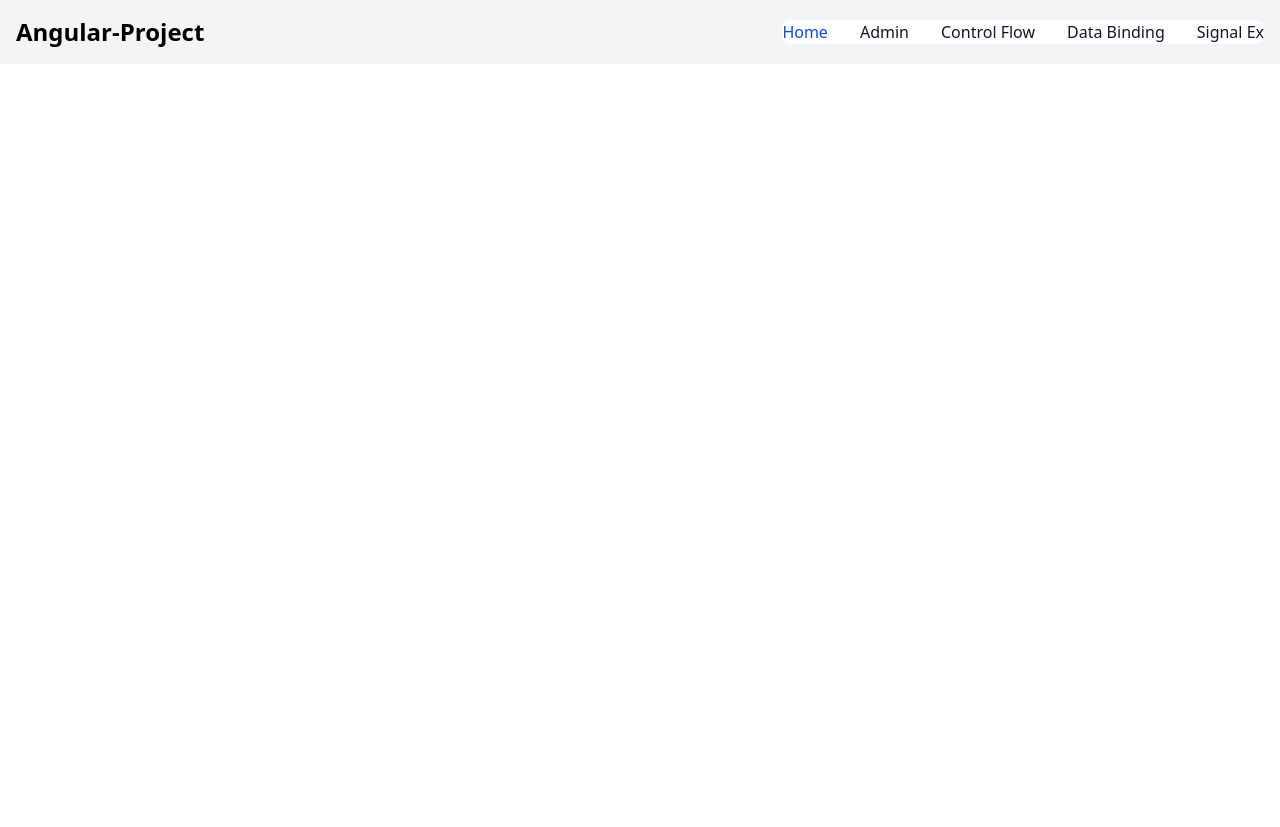
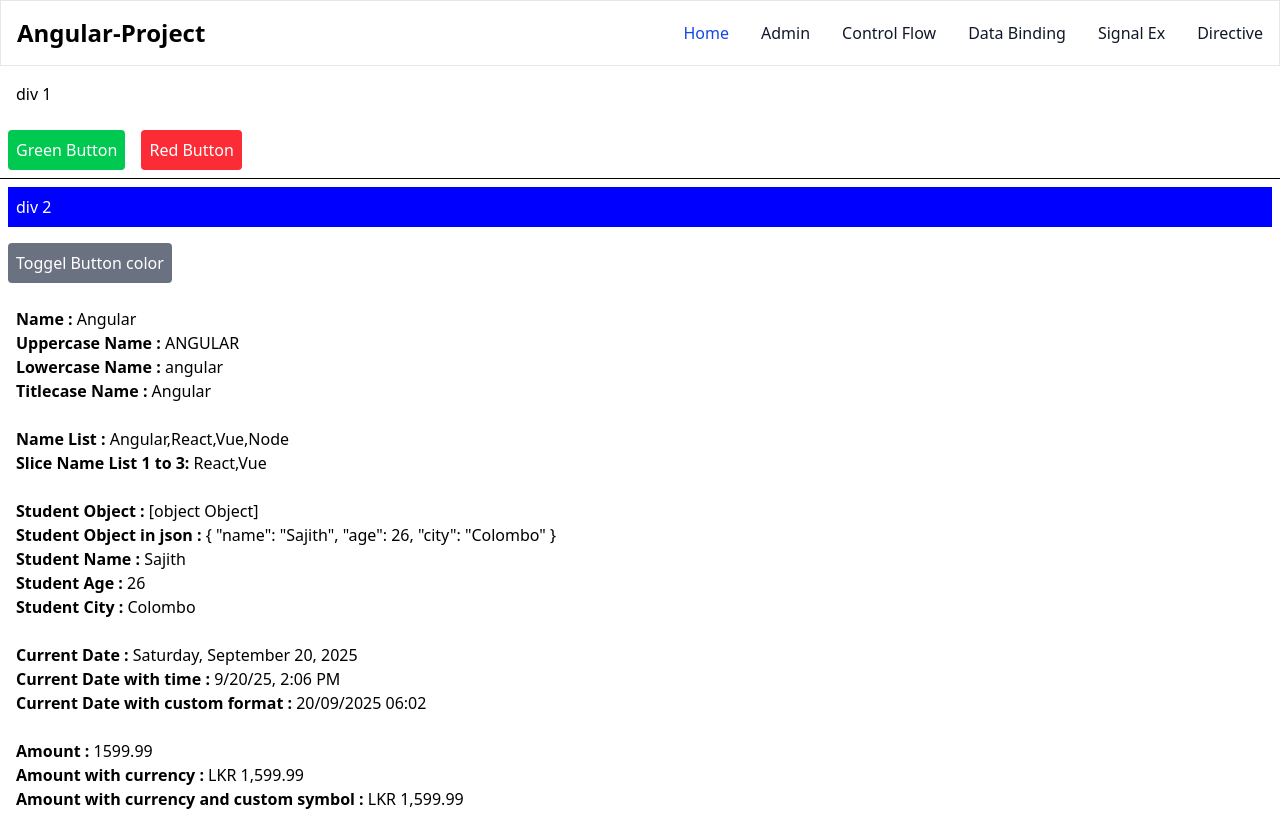
Before and after one commit to sajith-jeewantha/Angular-Project, an Angular app: page /att-directive in a window 1280 px wide. Before the commit this address led to /. Before the commit the page ends 800 px from the top, so only its background shows below. Built offline with nearby package versions, Linux system fonts and the light colour scheme.

Commit message:
Directives, Component Life Cycle & Pipes

```diff
--- a/src/app/app.html
+++ b/src/app/app.html
@@ -7,7 +7,7 @@
 
 
 
-<nav class="bg-gray-100 border-gray-200 dark:bg-gray-900">
+<nav class="border border-gray-200 dark:bg-gray-900">
     <div class="max-w-screen-xl flex flex-wrap items-center justify-between mx-auto p-4">
         <a href="#" class="flex items-center space-x-3 rtl:space-x-reverse">
 
@@ -22,7 +22,7 @@
                     d="M1 1h15M1 7h15M1 13h15" />
             </svg>
         </button>
-        <div class="hidden w-full md:block md:w-auto bg-gray-100" id="navbar-default">
+        <div class="hidden w-full md:block md:w-auto " id="navbar-default">
             <ul
                 class="font-medium flex flex-col p-4 md:p-0 mt-4 border border-gray-100 rounded-lg bg-gray-50 md:flex-row md:space-x-8 rtl:space-x-reverse md:mt-0 md:border-0 md:bg-white dark:bg-gray-800 md:dark:bg-gray-900 dark:border-gray-700">
                 <li>
@@ -46,6 +46,10 @@
                     <a routerLink="signalex"
                         class="block py-2 px-3 text-gray-900 rounded-sm hover:bg-gray-100 md:hover:bg-transparent md:border-0 md:hover:text-blue-700 md:p-0 dark:text-white md:dark:hover:text-blue-500 dark:hover:bg-gray-700 dark:hover:text-white md:dark:hover:bg-transparent">Signal Ex</a>
                 </li>
+                 <li>
+                    <a routerLink="att-directive"
+                        class="block py-2 px-3 text-gray-900 rounded-sm hover:bg-gray-100 md:hover:bg-transparent md:border-0 md:hover:text-blue-700 md:p-0 dark:text-white md:dark:hover:text-blue-500 dark:hover:bg-gray-700 dark:hover:text-white md:dark:hover:bg-transparent">Directive</a>
+                </li>
             </ul>
         </div>
     </div>
--- a/src/app/app.routes.ts
+++ b/src/app/app.routes.ts
@@ -3,6 +3,7 @@ import { Admin } from './components/admin/admin';
 import { ControlFlow } from './components/control-flow/control-flow';
 import { DataBinding } from './components/data-binding/data-binding';
 import { SignalEx } from './components/signal-ex/signal-ex';
+import { AttDirective } from './components/att-directive/att-directive';
 
 export const routes: Routes = [
 
@@ -19,8 +20,12 @@ export const routes: Routes = [
         component: DataBinding
     },
     {
-        path:'signalex',
+        path: 'signalex',
         component: SignalEx
+    },
+    {
+        path: 'att-directive'
+        , component: AttDirective
     }
 
 ];
--- a/src/app/components/att-directive/att-directive.html
+++ b/src/app/components/att-directive/att-directive.html
@@ -1 +1,78 @@
-<p>att-directive works!</p>
+<div class="row">
+    <div class="col-3 p-2 m-2" [ngClass]="div1()">
+        div 1
+    </div>
+
+    <div class="col-3">
+        <button (click)="setBgClass('bg-green-500')"
+            class="button bg-green-500 rounded rounded-2 p-2 m-2 text-white">Green Button</button>
+
+        <button (click)="setBgClass('bg-red-500')" class="button bg-red-500 rounded rounded-2 p-2 m-2 text-white">Red
+            Button</button>
+    </div>
+</div>
+
+<hr>
+
+<div class="row">
+    <div class="col-3 p-2 m-2 text-white" [ngStyle]="{'background-color': isdiv2Green? 'blue':'purple'}">
+        div 2
+    </div>
+
+    <div class="col-3">
+        <button (click)="toggleColor()" class="button bg-gray-500 rounded rounded-2 p-2 m-2 text-white">Toggel Button
+            color</button>
+    </div>
+</div>
+
+<div class="row">
+    <div class="col-3 p-2 m-2 ">
+        <strong> Name : </strong>{{name}}
+        <br>
+        <strong> Uppercase Name : </strong>{{name | uppercase}}
+        <br>
+        <strong> Lowercase Name : </strong>{{name | lowercase}}
+        <br>
+        <strong> Titlecase Name : </strong>{{name | titlecase}}
+    </div>
+</div>
+
+<div class="row">
+    <div class="col-3 p-2 m-2 ">
+        <strong> Name List : </strong>{{namelist}}
+        <br>
+        <strong> Slice Name List 1 to 3: </strong>{{namelist | slice:1:3}}
+    </div>
+</div>
+
+<div class="col-3 p-2 m-2 ">
+    <strong> Student Object : </strong>{{studentObject }}
+    <br>
+    <strong> Student Object in json : </strong>{{studentObject | json}}
+    <br>
+    <strong> Student Name : </strong>{{studentObject.name}}
+    <br>
+    <strong> Student Age : </strong>{{studentObject.age}}
+    <br>
+    <strong> Student City : </strong>{{studentObject.city}}
+</div>
+
+<div class="row">
+    <div class="col-3 p-2 m-2 ">
+        <strong> Current Date : </strong>{{currentDate | date:'fullDate'}}
+        <br>
+        <strong> Current Date with time : </strong>{{currentDate | date:'short'}}
+        <br>
+        <strong> Current Date with custom format : </strong>{{currentDate | date:'dd/MM/yyyy mm:hh'}}
+    </div>
+</div>
+
+<div class="row">
+    <div class="col-3 p-2 m-2 ">
+        <strong> Amount : </strong>{{amount}}
+        <br>
+        <strong> Amount with currency : </strong>{{amount | currency:'LKR '}}
+        <br>
+        <strong> Amount with currency and custom symbol : </strong>{{amount | currency:'LKR ':'symbol':'1.2-2'}}
+    </div>
+</div>
--- a/src/app/components/att-directive/att-directive.ts
+++ b/src/app/components/att-directive/att-directive.ts
@@ -1,11 +1,80 @@
-import { Component } from '@angular/core';
+import { CurrencyPipe, DatePipe, JsonPipe, LowerCasePipe, NgClass, NgStyle, SlicePipe, TitleCasePipe, UpperCasePipe } from '@angular/common';
+import { AfterContentChecked, AfterContentInit, AfterViewChecked, AfterViewInit, Component, OnDestroy, OnInit, signal } from '@angular/core';
 
 @Component({
   selector: 'app-att-directive',
-  imports: [],
+  imports: [NgClass,
+    NgStyle,
+    UpperCasePipe,
+    LowerCasePipe,
+    TitleCasePipe,
+    SlicePipe,
+    JsonPipe,
+    DatePipe,
+    CurrencyPipe,
+  ],
   templateUrl: './att-directive.html',
   styleUrl: './att-directive.css'
 })
-export class AttDirective {
+export class AttDirective implements OnInit,
+  AfterContentInit,
+  AfterContentChecked,
+  AfterViewInit,
+  AfterViewChecked,
+  OnDestroy {
+
+  div1 = signal<string>('')
+
+  setBgClass(classname: string) {
+    this.div1.set(classname);
+  }
+
+  isdiv2Green: boolean = true;
+
+  toggleColor() {
+    this.isdiv2Green = !this.isdiv2Green
+  }
+
+  constructor() {
+    console.log('constructor')
+  }
+
+  ngOnInit(): void {
+    console.log('ngOnInit')
+    //for api call
+    //subscribe
+  }
+  ngAfterContentInit(): void {
+    console.log('ngAfterContentInit')
+
+  }
+  ngAfterContentChecked(): void {
+    console.log('ngAfterContentChecked')
+  }
+  ngAfterViewInit(): void {
+    console.log('ngAfterViewInit')
+    //subscribe
+
+  }
+  ngAfterViewChecked(): void {
+    console.log('ngAfterViewChecked')
+  }
+  ngOnDestroy(): void {
+    console.log('ngOnDestroy')
+    //unsubscribe
+  }
+
+  name: string = 'Angular';
+
+  namelist: string[] = ['Angular', 'React', 'Vue', 'Node']
+
+  studentObject: any = {
+    name: 'Sajith',
+    age: 26,
+    city: 'Colombo'
+  }
+
+  currentDate: Date = new Date();
+  amount: number = 1599.99;
 
 }
```
Also changed, not shown: src/app/components/data-binding/data-binding.html (+0 -60 lines).
